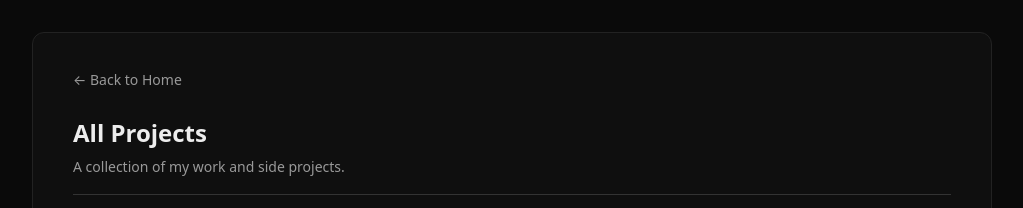
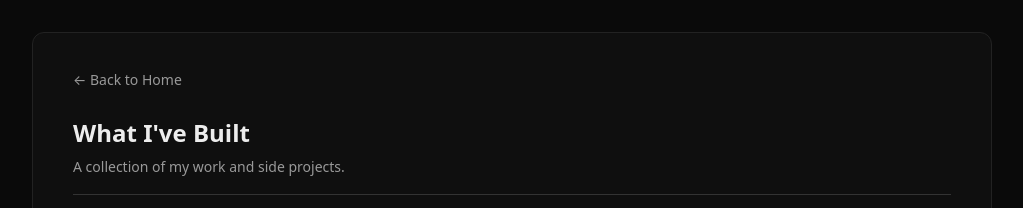
Before and after one commit to faizan-devs/personal-portfolio, a Next.js app: page /projects in a window 1280 px wide. Shown: the top 208 px of the page, without its empty margins (128-1151 px from the left). Built offline with nearby package versions, Linux system fonts and the light colour scheme.

Commit message:
Refactor: update header title for consistency in ProjectsPage component

```diff
--- a/app/projects/page.tsx
+++ b/app/projects/page.tsx
@@ -12,7 +12,7 @@ export default function ProjectsPage() {
 
 			{/* Header */}
 			<header className="listing-header">
-				<h1 className="listing-title">All Projects</h1>
+				<h1 className="listing-title">What I&apos;ve Built</h1>
 				<p className="listing-description">
 					A collection of my work and side projects.
 				</p>
```
